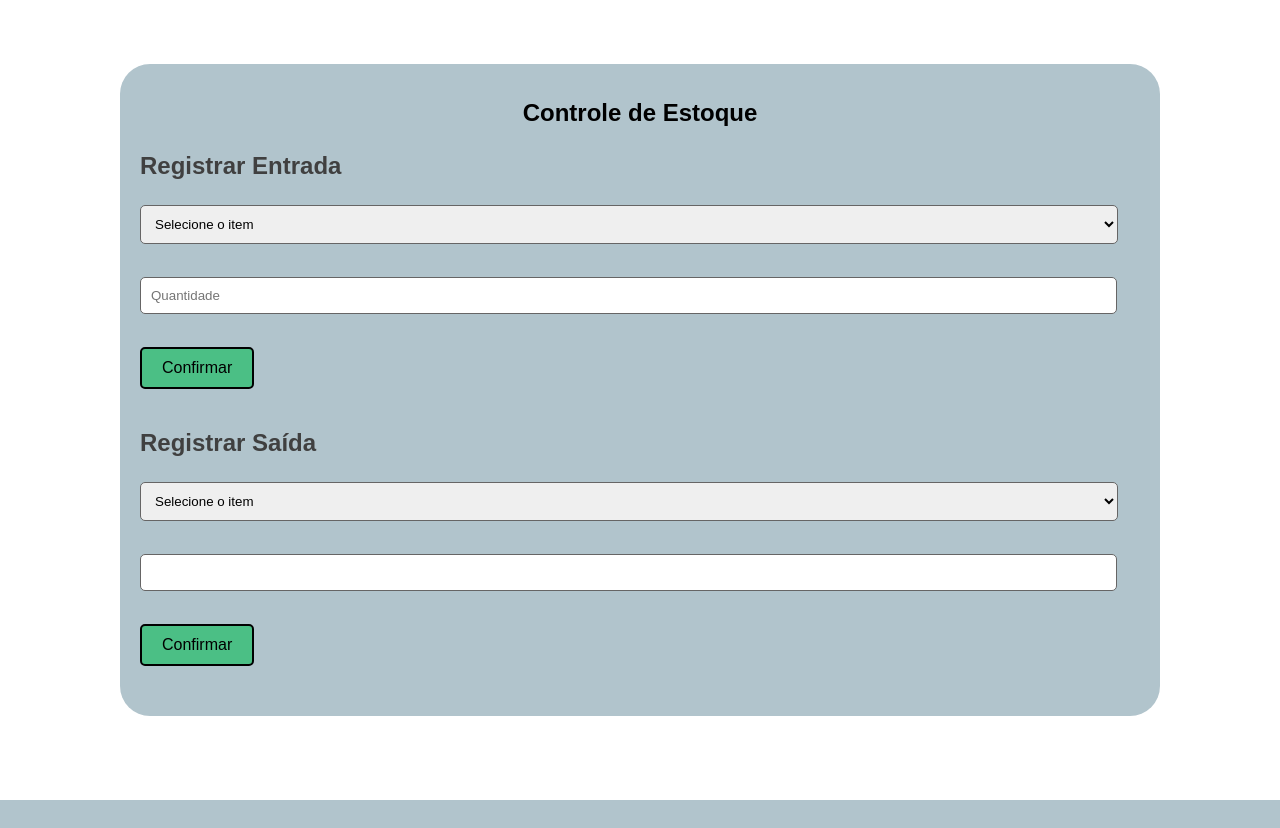
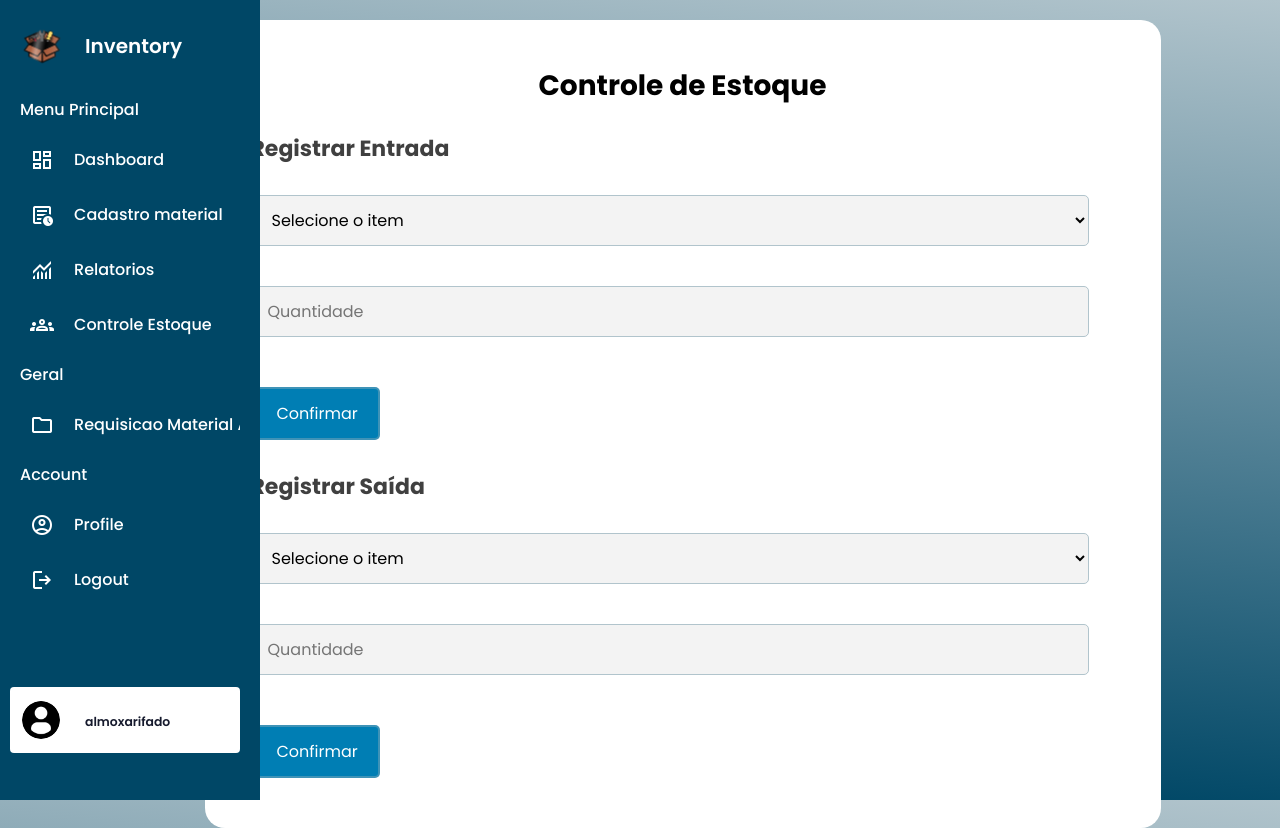
Before and after one commit to octaviosilva4275/Invent-, a Flask app: page /controle_estoque in a window 1280 px wide. Before the commit the page ends 800 px from the top, so only its background shows below. Run offline with Flask 3, Linux system fonts and the light colour scheme; a user stored in the database is signed in; data comes from the database, SQL or seed files in the repository.

Commit message:
Fim do expediente

```diff
--- a/app.py
+++ b/app.py
@@ -23,7 +23,7 @@ def solicitante():
 @app.route('/login', methods=['GET', 'POST'])
 def login():
     if request.method == 'POST':
-        entrada = request.form['rn']
+        entrada = request.form['sn']
         senha = request.form['password']
 
         conexao = conectar_banco_dados()
@@ -343,5 +343,27 @@ def requisicao_material():
 
 # ---------------------------------------------------- FIM REQUISICAO ----------------------------------------------------
 
+
+@app.route('/cadastro_material')
+def cadastro_material_page():
+    return render_template('funcoes/cadastro_material.html')
+
+@app.route('/relatorio')
+def relatorios():
+    return render_template('funcoes/relatorio.html')
+
+@app.route('/requisicao_material_admin')
+def requisicao_material_admin():
+    return render_template('funcoes/requisicao_material_admin.html')
+
+@app.route('/perfil')
+def perfil():
+    return render_template('funcoes/perfil.html')
+
+@app.route('/logout')
+def logout():
+    return render_template('funcoes/logout.html')
+
+
 if __name__ == "__main__":
     app.run(debug=True)
--- a/static/styles/controle-estoque.css
+++ b/static/styles/controle-estoque.css
@@ -1,75 +1,121 @@
-body {
-    width: 100vw;
-    height: 100vh;
-    margin: 0;
-    font-family: Arial, sans-serif;
+body{
+    background: rgb(0,71,102);
+    background: linear-gradient(6deg, rgba(0,71,102,1) 12%, rgba(177,196,204,1) 100%);
+}
+
+html{
+    height: 100%;
+}
+
+/* Estilo da Seção do Formulário */
+.form-section {
+    width: 80%;
+    max-width: 1000px;
+    background-color: var(--branco);
     display: flex;
     flex-direction: column;
     align-items: center;
     justify-content: center;
+    border-radius: 20px; /* Ajustado para bordas mais suaves */
+    padding: 30px; /* Aumentado o padding para mais espaçamento interno */
+    margin: 20px auto; /* Adicionado espaçamento automático para centralizar verticalmente */
 }
 
-.form-section {
-    width: 80%;
-    max-width: 1000px;
-    background-color: var(--cinza-azulado);
-    display: flex;
-    flex-direction: column;
-    align-items: center;
-    justify-content: center;
-    border-radius: 30px;
-    padding: 20px;
-    margin-bottom: 20px;
+/* Estilo do Formulário */
+form {
+    width: 100%;
+    background-color: var(--branco); /* Adicionada cor de fundo branca para o formulário */
+    padding: 20px; /* Aumentado o padding para maior conforto */
+    border-radius: 10px; /* Ajustado para bordas mais suaves */
 
 }
 
-form {
-    width: 100%;
-    padding: 15px;
-    border-radius: 15px;
+/* Estilo do Título Principal */
+.form-section h1 {
+    margin: 15px 0;
+    color: var(--preto);
+    font-size: 28px; /* Aumentado o tamanho da fonte para mais destaque */
+    text-align: center; /* Centralizado o texto */
 }
 
-h1 {
-    margin: 15px 0;
-    color: var(--preto);
+/* Estilo dos Subtítulos */
+.form-section h2 {
+    width: 100%;
+    margin: 10px 0; /* Aumentado o espaço superior e inferior */
+    margin-left: 32px;
+    color: var(--cinza);
+    font-size: 22px; /* Ajustado o tamanho da fonte para uma hierarquia clara */
+    text-align: start; /* Centralizado o texto */
 }
 
-h2 {
-    width: 100%;
-    margin: 10px 0;
-    color: var(--cinza);
+/* Estilo dos Campos de Seleção */
+select {
+    width: calc(100% - 22px);
+    padding: 12px; /* Aumentado o padding para mais conforto */
+    margin-bottom: 15px;
+    border-radius: 5px;
+    border: 1px solid var(--cinza-azulado);
+    font-size: 16px; /* Ajustado o tamanho da fonte para consistência */
 }
 
-select{
-    width: calc(100% - 22px);
-    padding: 10px;
+/* Estilo dos Campos de Entrada de Número */
+input[type="number"] {
+    width: calc(100% - 22px); /* Ajustado para alinhar com o campo select */
+    padding: 12px; /* Aumentado o padding para mais conforto */
     margin-bottom: 15px;
     border-radius: 5px;
-    border: 1px solid var(--cinza-escuro);
+    border: 1px solid var(--cinza-azulado);
+    font-size: 16px; /* Ajustado o tamanho da fonte para consistência */
+}
 
+/* Estilo dos Botões */
+button {
+    padding: 12px 20px; /* Aumentado o padding para mais conforto */
+    margin-top: 10px; /* Ajustado o espaçamento superior */
+    border-radius: 5px;
+    border: 2px solid rgba(190, 190, 190, 0.333);
+    background-color: var(--azul-claro);
+    color: var(--branco);
+    cursor: pointer;
+    font-size: 16px; /* Ajustado o tamanho da fonte */
+    transition: background-color 0.3s ease, transform 0.3s ease; /* Adicionada uma transição suave */
+}
+
+/* Estilo do Botão ao Passar o Mouse */
+button:hover {
+    background-color: var(--azul-escuro);
+    transform: scale(1.05); /* Adicionado um leve efeito de aumento */
+}
+
+#quantidade, #material{
+    background-color: rgb(243, 243, 243);
+    color: black;
 }
 
 
-input[type="number"] {
-    width: calc(100% - 45px);
-    padding: 10px;
-    margin-bottom: 15px;
-    border-radius: 5px;
-    border: 1px solid var(--cinza-escuro);
 
+
+.container-btn{
+    display: flex;
+    width: 100%;
+    justify-content: flex-start;
 }
 
-button {
-    padding: 10px 20px;
-    margin-bottom: 15px;
+.btn-cadastro {
+
+    justify-content: center;
+    align-items: flex-end;
+    width: 25%;
+    padding: 15px;
+    font-size: 16px;
+    cursor: pointer;
+    background-color: var(--azul-escuro);
+    color: var(--branco);
     border-radius: 5px;
-    border: 2px solid var(--preto);
-    background-color: var(--verde);
-    color: var(--preto);
-    cursor: pointer;
-    font-size: 16px;
+    transition: all 0.3s ease;
 }
 
-button:hover {
+.btn-cadastro:hover {
     background-color: var(--azul-claro);
+    transform: scale(1.05);
 }
--- a/templates/dashboard/dashboard.html
+++ b/templates/dashboard/dashboard.html
@@ -21,8 +21,8 @@
 }
 
 body{
-  margin-left: 90px;
-  width: calc(100% - 90px);
+  margin-left: 85px;
+  width: calc(100% - 85px);
 }
 
 .sidebar {
@@ -170,6 +170,10 @@ body{
   display: none;
 }
 
+.sidebar-header img{
+  transform: scale(1.5, 1.5);
+}
+
 @media (max-width: 468px) {
   .sidebar{
       width: 100%;
@@ -238,6 +242,12 @@ body{
     .container-dashboard-header img {
     display: inline;
 }
+.container-dashboard-header img{
+  transform: scale(1.5 , 1.5);
+}
+.btn-cadastro{
+  width: auto;
+}
 }
 
   </style>
@@ -245,7 +255,7 @@ body{
 <body>
   <header>
     <div class="container-dashboard-header">
-      <img src="{{ url_for('static', filename='images/3.png') }}" alt="logo" class="logo"/>
+      <img src="{{ url_for('static', filename='img/logoinvent+.png') }}" alt="logo" class="logo"/>
       <div class="container-dashboard" onclick="myFunction(this)">
         <div class="bar1"></div>
         <div class="bar2"></div>
@@ -255,7 +265,7 @@ body{
   </header>
   <aside class="sidebar">
     <div class="sidebar-header">
-      <img src="{{ url_for('static', filename='images/3.png') }}" alt="logo" />
+      <img src="{{ url_for('static', filename='img/logoinvent+.png') }}" alt="logo" />
       <h2>Inventory</h2>
     </div>
   </div>
@@ -315,7 +325,7 @@ body{
   <footer>
     <div class="user-account">
         <div class="user-profile">
-          <img src="{{ url_for('static', filename='images/user.png') }}" style="background-color: white;" alt="logo" />
+          <img src="{{ url_for('static', filename='img/user.png') }}" style="background-color: white;" alt="logo" />
               <div class="user-detail">
                   {% if session.get('logged_in') %}
                     <h3>{{ session['user_rn'] }}</h3>
--- a/templates/funcoes/controle_estoque.html
+++ b/templates/funcoes/controle_estoque.html
@@ -1,18 +1,20 @@
 <!DOCTYPE html>
 <html lang="pt-BR">
+
 <head>
     <meta charset="UTF-8">
     <meta name="viewport" content="width=device-width, initial-scale=1.0">
     <title>Controle de Estoque</title>
-    <link rel="stylesheet" href="/static/styles/controle-estoque.css">
-    <link rel="stylesheet" href="/static/styles/medias/media-controle-estoque.css">
-    <link rel="stylesheet" href="/static/styles/variaveis.css">
+
+    <!-- Links para os arquivos CSS com Jinja -->
+    <link rel="stylesheet" href="{{ url_for('static', filename='styles/controle-estoque.css') }}">
+    <link rel="stylesheet" href="{{ url_for('static', filename='styles/medias/media-controle-estoque.css') }}">
+    <link rel="stylesheet" href="{{ url_for('static', filename='styles/variaveis.css') }}">
 </head>
+
 <body>
-    <header>
-
-    </header>
-
+    {% include '/dashboard/dashboard.html' %}
+    <main>
         <section class="form-section">
             <h1>Controle de Estoque</h1>
             <h2>Registrar Entrada</h2>
@@ -23,9 +25,11 @@
 
                 </select><br><br>
 
-            <input type="number" id="quantidade" name="quantidade" min="1" placeholder="Quantidade" required><br><br>
-
+                <input type="number" id="quantidade" name="quantidade" min="1" placeholder="Quantidade"
+                    required><br><br>
+                <div class="container-btn">
                     <button type="submit">Confirmar</button>
+                </div>
             </form>
             <h2>Registrar Saída</h2>
             <form action="/registrar_saida" method="POST">
@@ -35,13 +39,15 @@
 
                 </select><br><br>
 
-            <input type="number" id="quantidade" name="quantidade" min="1" required><br><br>
-
+                <input type="number" id="quantidade" name="quantidade" min="1" placeholder="Quantidade" required><br><br>
+                <div class="container-btn">
                     <button type="submit">Confirmar</button>
+                </div>
             </form>
         </section>
-
+    </main>
 
 
 </body>
+
 </html>
--- a/templates/login/login.html
+++ b/templates/login/login.html
@@ -37,9 +37,9 @@
                 <form action="/login" method="POST">
                     <!-- Campo de entrada para o código RN ou email -->
                     <div class="form-login">
-                        <label for="rn">Codigo RN | Email</label>
+                        <label for="sn">Codigo RN | Email</label>
                         <!-- Campo de texto para inserir o código RN ou email -->
-                        <input type="text" id="rn" name="rn" placeholder="Codigo SN | Email" required>
+                        <input type="text" id="sn" name="sn" placeholder="Codigo SN | Email" required>
                     </div>
 
                     <!-- Campo de entrada para a senha -->
--- a/templates/login/primeiro_login.html
+++ b/templates/login/primeiro_login.html
@@ -36,7 +36,7 @@
                 <div class="inputs">
                     <div class="campo-input">
                         <i class="fas fa-user"></i>
-                        <input type="text" id="rn" name="rn" placeholder="Código SN" required>
+                        <input type="text" id="sn" name="sn" placeholder="Código SN" required>
                     </div>
                 </div>
 
```
Also changed, not shown: static/styles/cadastro-materias.css (+36 -23 lines), static/styles/index.css (+1 -9 lines), templates/funcoes/cadastro_material.html (+9 -9 lines), templates/funcoes/relatorio.html (+12 -0 lines), templates/funcoes/requisicao_material.html (+12 -0 lines), templates/funcoes/requisicao_material_admin.html (+12 -0 lines), templates/index.html (+9 -5 lines), static/img/user.png (added). Lines whose indentation alone changed are shown as unchanged.
